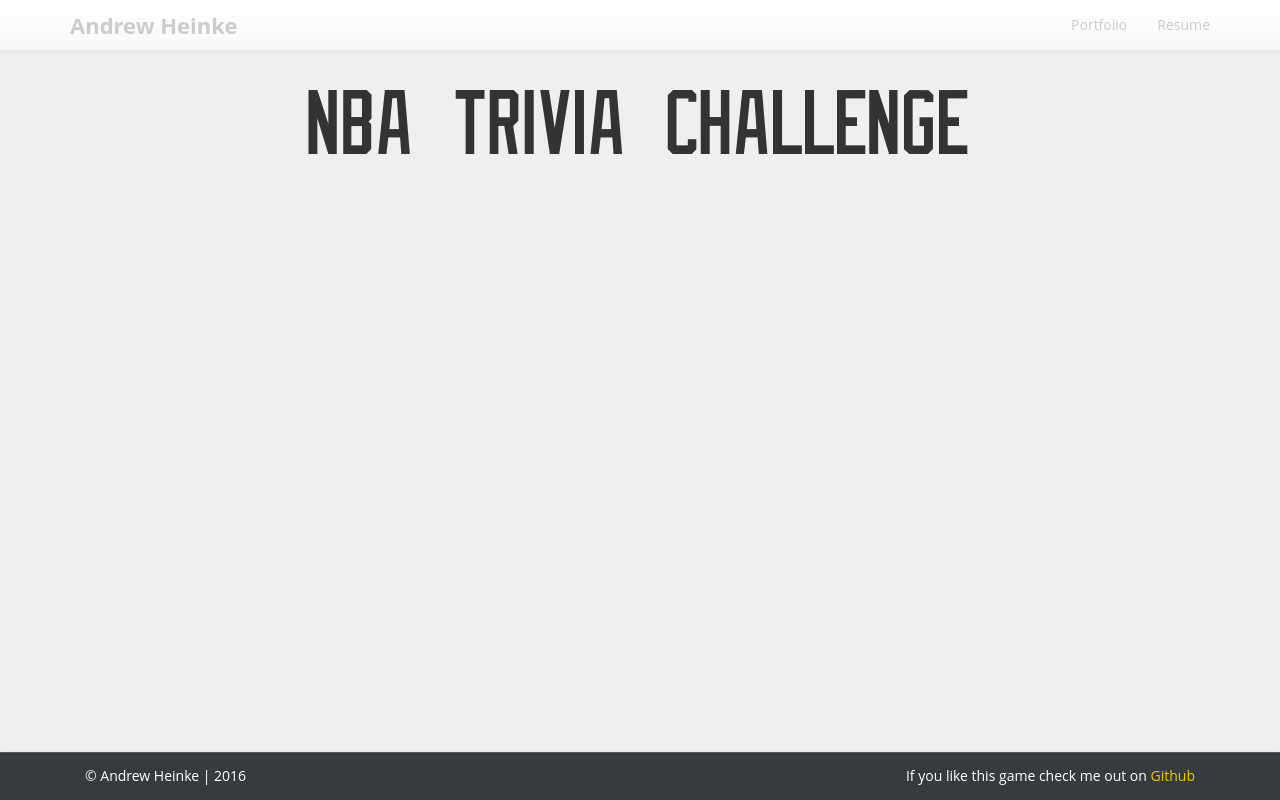
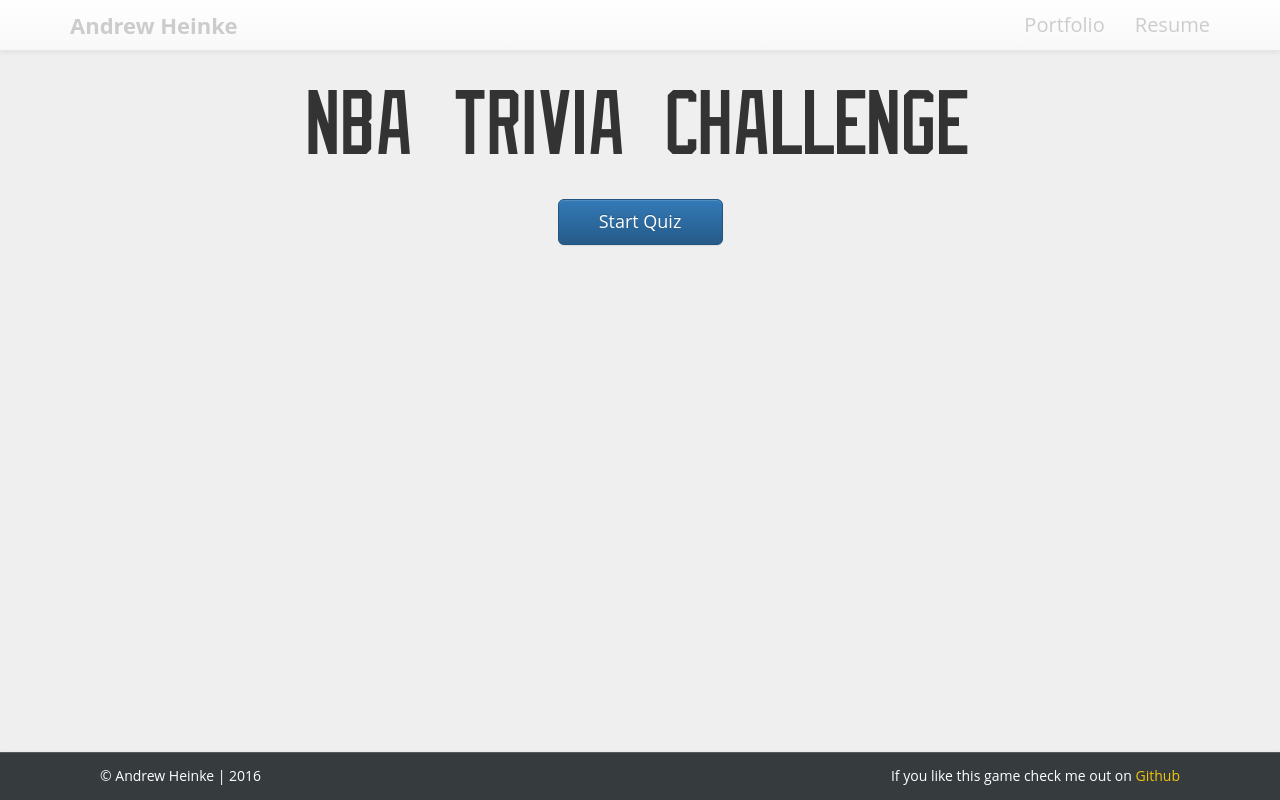
Before and after one commit to AndrewHeinke/TriviaGame, a PHP site: page / in a window 1280 px wide. Run offline with PHP 8.4, Linux system fonts and the light colour scheme; some libraries are stand-ins or nearby versions.

Commit message:
more css changes

```diff
--- a/assets/css/style.css
+++ b/assets/css/style.css
@@ -16,12 +16,28 @@ body {
   background: #efefef;
 }
 
+.navbar-default .navbar-toggle {
+  border: none;
+}
+
+.col-centered{
+    float: none;
+    margin: 0 auto;
+}
+
 .pageTitle {
   font-family: NBA, Arial, 'sans-serf';
   text-align: center;
   font-size: 80px;
 }
 
+.left {
+  text-align: left;
+}
+
+.right {
+  text-align: right;
+}
 .navbar-default .navbar-brand {
   font-weight: bold;
   font-size: 22px;
@@ -52,6 +68,12 @@ body {
   margin-bottom: 0px;
 }
 
+.navbar-default .navbar-collapse, .navbar-default .navbar-form {
+    border-color: #e7e7e7;
+    text-align: left;
+    font-size: 20px;
+    color: #333;
+}
 
 footer.navbar-default.navbar-fixed-bottom
  {
@@ -64,9 +86,14 @@ footer.navbar-default.navbar-fixed-bottom
       margin:0;
  }
 
-@media only screen and (max-device-width: 480px) {
-  footer.navbar-default.navbar-fixed-bottom
-   {
-        text-align: center;
+@media only screen and (max-width : 768px) {
+   footer.navbar-default.navbar-fixed-bottom p {
+     text-align: center;
+   }
+   .left {
+     text-align: center;
+   }
+   .right {
+     text-align: center;
    }
 }
--- a/assets/javascript/app.js
+++ b/assets/javascript/app.js
@@ -35,3 +35,8 @@ var correctAnswer = [
   "Bill Cousy",
   "Tony Parker"
 ];
+
+var numCorrect = 0;
+var numIncorrect = 0;
+var numSkipped = 0;
+var questionCount = 0;
--- a/index.html
+++ b/index.html
@@ -40,14 +40,15 @@
      </nav>
 
   <div class="container">
-      <div class="row">
-        <div class = "col-md-12">
-          <h1 class="pageTitle">NBA TRIVIA CHALLENGE</h1>
-        </div>
-
-  <div id="countDown">
-    <span id="time"></span>
-  </div>
+    <div class="row">
+      <div class = "col-md-12">
+        <h1 class="pageTitle">NBA TRIVIA CHALLENGE</h1>
+      </div>
+    </div>
+    <div class="row">
+      <div class="col-md-2 col-centered">
+        <a class="btn btn-primary btn-lg btn-block">Start Quiz</a>
+      </div>
     </div>
   </div>
 
@@ -58,10 +59,10 @@
     <footer class="navbar-default navbar-fixed-bottom">
       <div class="container">
         <div class="col-md-12">
-          <div class="pull-left">
+          <div class="col-md-6 left">
             <p>&copy; Andrew Heinke | 2016</p>
           </div>
-          <div class="pull-right">
+          <div class="col-md-6 right">
             <p>If you like this game check me out on <a id="gitLink" href="https://github.com/AndrewHeinke">Github</a></p>
           </div>
         </div>
```
